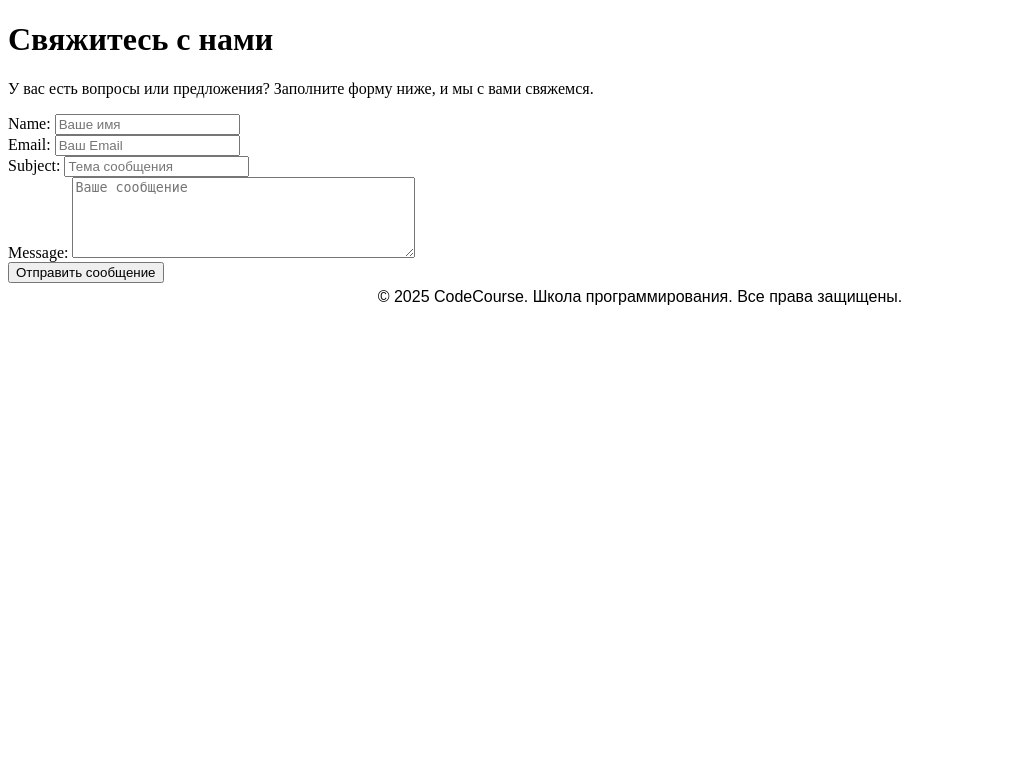
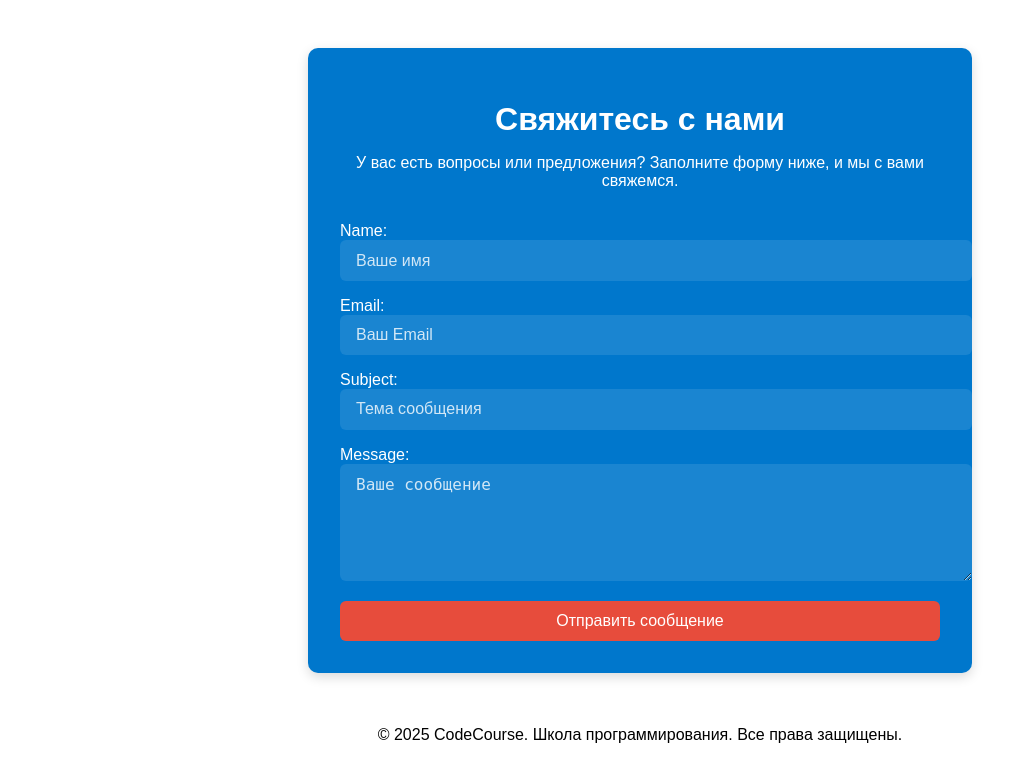
Before and after one commit to ElviraOndar/otus-django-project, a Django app: page /contacts/ in a window 1280 px wide. Shown: the top 782 px of the page, without its empty margins (0-1029 px from the left). Run offline with Django 5.2, Linux system fonts and the light colour scheme; parts of the project's set-up code (start-up, migrations or seed data) failed here and were passed over.

Commit message:
fixed contacts

```diff
--- a/CodeCourse/settings.py
+++ b/CodeCourse/settings.py
@@ -161,6 +161,7 @@ SERVER_EMAIL = DEFAULT_FROM_EMAIL
 ADMINS = [
     ('Эльвира', 'elvira_kharunova@mail.ru - FORBIDDEN - ')
 ]
+CONTACT_EMAIL = 'elvira_kharunova@mail.ru'  # сюда можешь поставить свой email, письма будут писаться в файлы
 
 
 REST_FRAMEWORK = {
--- /dev/null
+++ b/contacts/static/contacts/style.css
@@ -0,0 +1,84 @@
+/* Контейнер формы */
+.contact-container {
+  max-width: 600px;
+  margin: 3rem auto;
+  padding: 2rem;
+  background-color: #0077cc; /* как navbar */
+  border-radius: 10px;
+  color: white;
+  box-shadow: 0 4px 12px rgba(0,0,0,0.15);
+  font-family: Arial, sans-serif;
+}
+
+/* Заголовок формы */
+.contact-container h1 {
+  text-align: center;
+  margin-bottom: 1rem;
+  font-weight: bold;
+}
+
+/* Подпись */
+.contact-container p {
+  text-align: center;
+  margin-bottom: 2rem;
+}
+
+/* Поля формы */
+.contact-container .form-control {
+  width: 100%;
+  padding: 0.7rem 1rem;
+  margin-bottom: 1rem;
+  border-radius: 6px;
+  border: none;
+  font-size: 1rem;
+  background-color: rgba(255,255,255,0.1);
+  color: white;
+}
+
+/* Placeholder белый с прозрачностью */
+.contact-container .form-control::placeholder {
+  color: rgba(255,255,255,0.8);
+}
+
+/* Сообщения об ошибках */
+.contact-container .text-danger {
+  color: #f8d7da; /* красный оттенок */
+  margin-top: -0.5rem;
+  margin-bottom: 0.5rem;
+  font-size: 0.9rem;
+}
+
+/* Django messages */
+.contact-container .alert {
+  padding: 0.8rem 1rem;
+  border-radius: 6px;
+  margin-bottom: 1rem;
+}
+
+.alert-success {
+  background-color: #28a745;
+  color: white;
+}
+
+.alert-error, .alert-danger {
+  background-color: #e74c3c;
+  color: white;
+}
+
+/* Кнопка отправки */
+.contact-container button {
+  width: 100%;
+  padding: 0.7rem 1rem;
+  background-color: #e74c3c; /* как logout-button */
+  color: white;
+  border: none;
+  border-radius: 6px;
+  font-size: 1rem;
+  cursor: pointer;
+  transition: opacity 0.2s, transform 0.2s;
+}
+
+.contact-container button:hover {
+  opacity: 0.9;
+  transform: translateY(-2px);
+}
--- a/contacts/templates/contacts/contact.html
+++ b/contacts/templates/contacts/contact.html
@@ -4,12 +4,11 @@
 {% block title %}Контакты{% endblock %}
 
 {% block content %}
-<div class="container mt-5">
-    <div class="row justify-content-center">
-        <div class="col-md-8">
+<link rel="stylesheet" href="{% static 'contacts/style.css' %}">
+
+<div class="contact-container">
     <h1>Свяжитесь с нами</h1>
-            <p>У вас есть вопросы или предложения?
-                Заполните форму ниже, и мы с вами свяжемся.</p>
+    <p>У вас есть вопросы или предложения? Заполните форму ниже, и мы с вами свяжемся.</p>
 
     {% if messages %}
         {% for message in messages %}
@@ -21,29 +20,39 @@
 
     <form method="post">
         {% csrf_token %}
-                    <div class="mb-3">
+        <div>
             {{ form.name.label_tag }}
             {{ form.name }}
-                        {% if form.name.errors %}<div class="text-danger">{{ form.name.errors }}</div>{% endif %}
+            {% if form.name.errors %}
+                <div class="text-danger">{{ form.name.errors }}</div>
+            {% endif %}
         </div>
-                    <div class="mb-3">
+
+        <div>
             {{ form.email.label_tag }}
             {{ form.email }}
-                        {% if form.email.errors %}<div class="text-danger">{{ form.email.errors }}</div>{% endif %}
+            {% if form.email.errors %}
+                <div class="text-danger">{{ form.email.errors }}</div>
+            {% endif %}
         </div>
-                    <div class="mb-3">
+
+        <div>
             {{ form.subject.label_tag }}
             {{ form.subject }}
-                        {% if form.subject.errors %}<div class="text-danger">{{ form.subject.errors }}</div>{% endif %}
+            {% if form.subject.errors %}
+                <div class="text-danger">{{ form.subject.errors }}</div>
+            {% endif %}
         </div>
-                    <div class="mb-3">
+
+        <div>
             {{ form.message.label_tag }}
             {{ form.message }}
-                        {% if form.message.errors %}<div class="text-danger">{{ form.message.errors }}</div>{% endif %}
+            {% if form.message.errors %}
+                <div class="text-danger">{{ form.message.errors }}</div>
+            {% endif %}
         </div>
-                    <button type="submit" class="btn btn-primary">Отправить сообщение</button>
+
+        <button type="submit">Отправить сообщение</button>
     </form>
 </div>
-        </div>
-    </div>
 {% endblock %}
--- a/contacts/views.py
+++ b/contacts/views.py
@@ -1,26 +1,26 @@
 from django.shortcuts import render, redirect
-from django.contrib import messages  # Для отображения сообщений пользователю
+from django.contrib import messages
 from .forms import ContactForm
-from .tasks import send_contact_email_task  # Импортируем нашу Celery задачу
-
+from django.core.mail import send_mail
+from django.conf import settings
 
 def contact_view(request):
-    if request.method == 'POST':
+    if request.method == "POST":
         form = ContactForm(request.POST)
         if form.is_valid():
-            name = form.cleaned_data['name']
-            email = form.cleaned_data['email']
-            subject = form.cleaned_data['subject']
-            message = form.cleaned_data['message']
-
-            # Вызываем Celery задачу для асинхронной отправки писем
-            send_contact_email_task.delay(name, email, subject, message)
-
-            messages.success(request, 'Ваше сообщение успешно отправлено! Мы свяжемся с вами в ближайшее время.')
-            return redirect('contact')  # Перенаправляем на ту же страницу
+            # Отправка письма на почту админа
+            send_mail(
+                form.cleaned_data['subject'],
+                f"От: {form.cleaned_data['name']} <{form.cleaned_data['email']}>\n\n{form.cleaned_data['message']}",
+                settings.DEFAULT_FROM_EMAIL,
+                [settings.CONTACT_EMAIL],
+                fail_silently=False,
+            )
+            # Сообщение пользователю
+            messages.success(request, "Ваше сообщение отправлено! Мы свяжемся с вами в ближайшее время.")
+            return redirect('contact')
         else:
-            messages.error(request, 'Пожалуйста, исправьте ошибки в форме.')
+            messages.error(request, "Пожалуйста, исправьте ошибки в форме.")
     else:
         form = ContactForm()
-
     return render(request, 'contacts/contact.html', {'form': form})
```
Also changed, not shown: contacts/forms.py (+37 -5 lines), 1 other file. Lines whose indentation alone changed are shown as unchanged.
